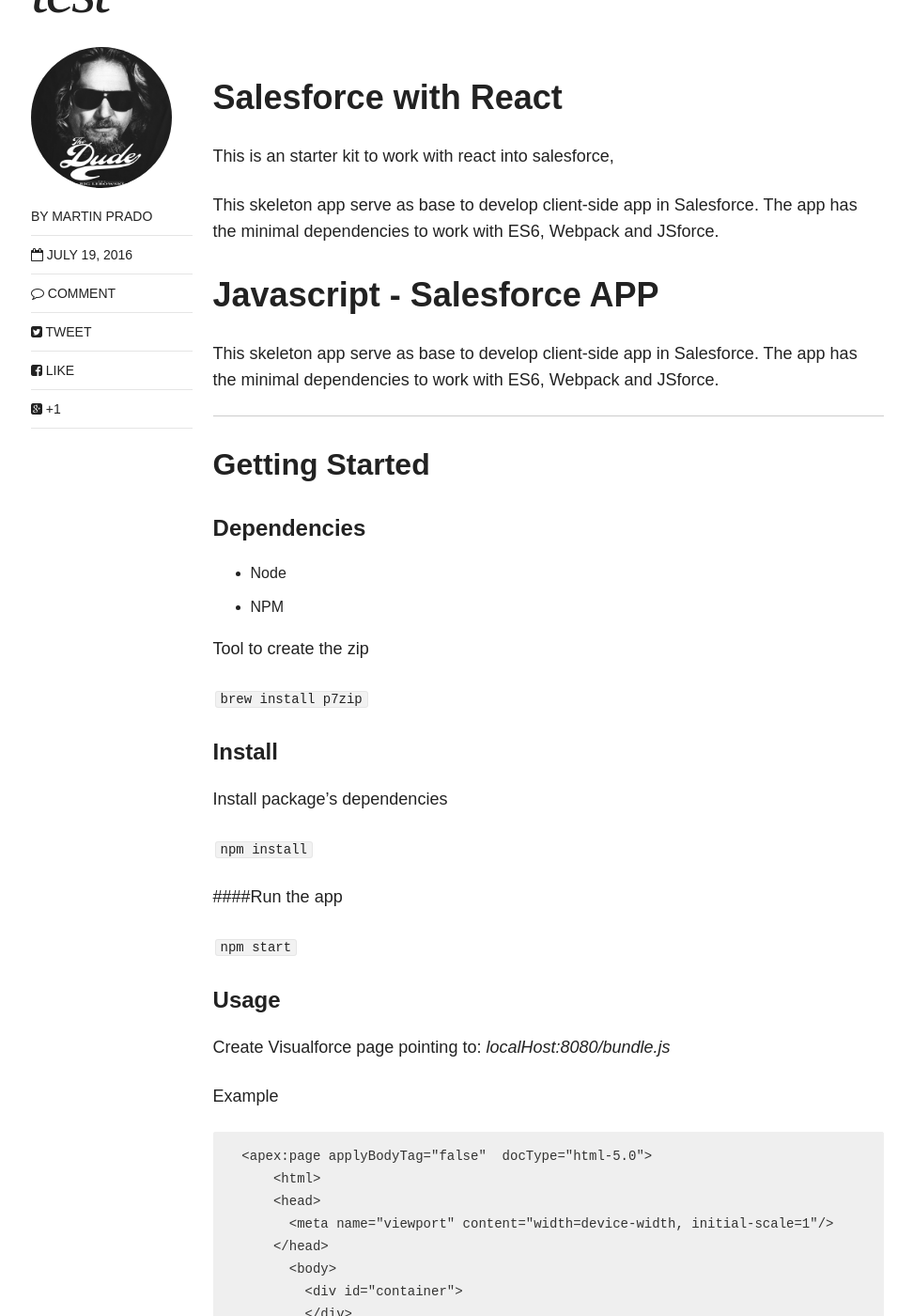
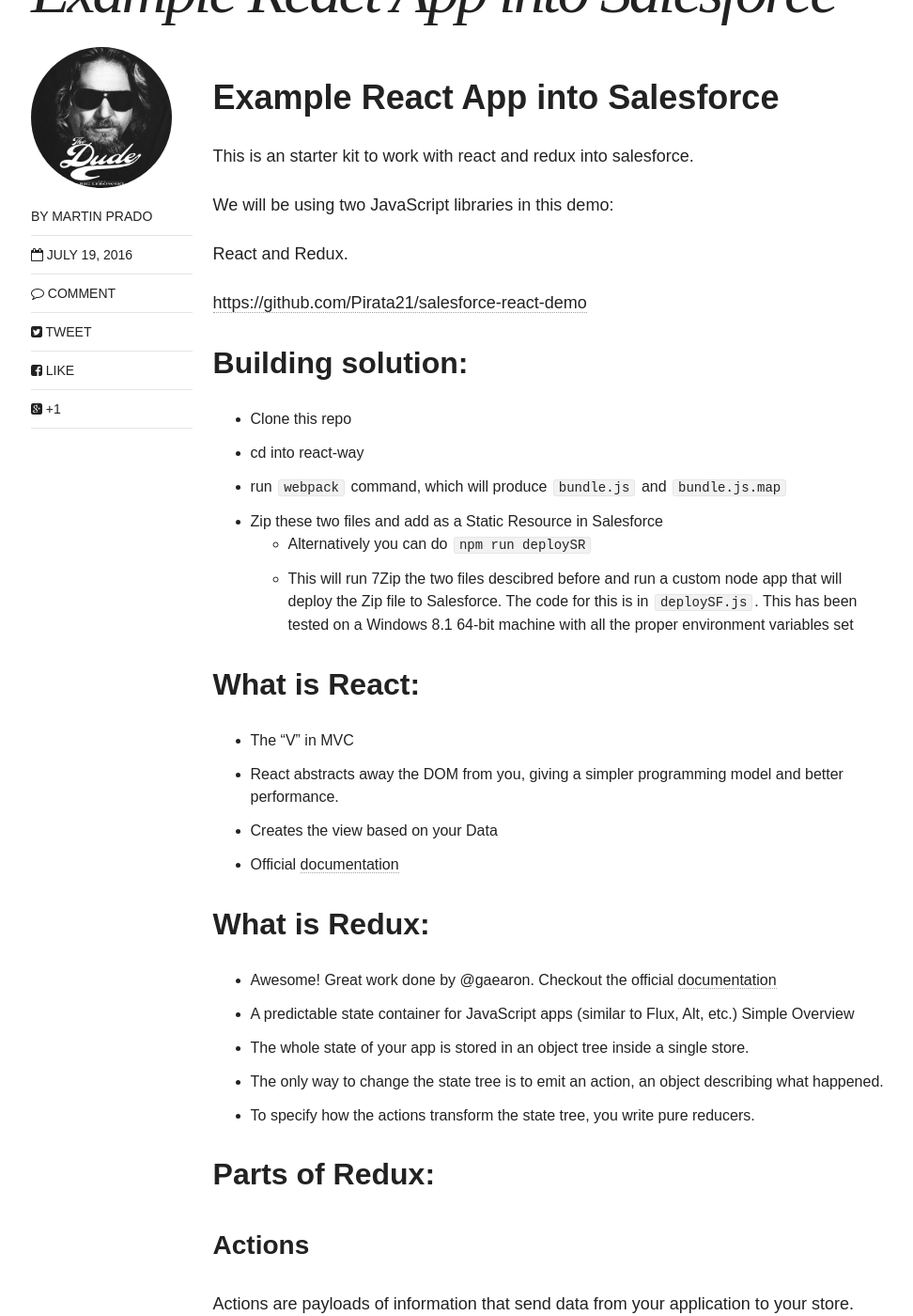
Before and after one commit to Pirata21/pirata21.github.io, a Jekyll site: the page built from _posts/articles/2016-07-19-test.markdown, in a window 1280 px wide and 1400 px high, scrolled down 1240 px. Shown: the whole window at 94% size, without its empty margins (153-1125 px from the left). Built offline with Jekyll 4.4.1, drawn with Linux system fonts in a browser that asks for light colours; nearby versions of some CDN libraries; comment, search, counter and statistics services are not loaded; some of the changed text lies outside the part shown.

Commit message:
new article

````diff
--- a/_posts/articles/2016-07-19-test.markdown
+++ b/_posts/articles/2016-07-19-test.markdown
@@ -1,7 +1,7 @@
 ---
 layout: "post"
-title: "test"
-excerpt: "new article test"
+title: "Example React App into Salesforce"
+excerpt: "This is an starter kit to work with react and redux into salesforce."
 categories: articles
 date: "2016-07-19 18:14"
 tags: [react, salesforce ]
@@ -13,19 +13,85 @@
   feature: punta.png
 ---
 
-# Salesforce with React
+# Example React App into Salesforce
 
-This is an starter kit to work with react into salesforce,
+This is an starter kit to work with react and redux into salesforce.
 
-This skeleton app serve as base to develop client-side app in Salesforce. The app has the minimal dependencies to work with ES6, Webpack and JSforce.
+We will be using two JavaScript libraries in this demo:
 
-Javascript -  Salesforce APP
-===================
+React and Redux.
 
-This skeleton app serve as base to develop client-side app in Salesforce. The app has the minimal dependencies to  work with ES6, Webpack and JSforce.
+[https://github.com/Pirata21/salesforce-react-demo](https://github.com/Pirata21/salesforce-react-demo)
 
-----------
+## Building solution:
+* Clone this repo
+* cd into react-way
+* run ```webpack``` command, which will produce ```bundle.js``` and ```bundle.js.map```
+* Zip these two files and add as a Static Resource in Salesforce
+  * Alternatively you can do ```npm run deploySR```
+  * This will run 7Zip the two files descibred before and run a custom node app that will deploy the Zip file
+    to Salesforce. The code for this is in ```deploySF.js```. This has been
+    tested on a Windows 8.1 64-bit machine with all the proper environment
+    variables set
 
+## What is React:
+* The “V” in MVC
+* React abstracts away the DOM from you, giving a simpler programming model and
+  better performance.
+* Creates the view based on your Data
+* Official [documentation](https://facebook.github.io/react/)
+
+## What is Redux:
+* Awesome! Great work done by @gaearon. Checkout the official [documentation](http://redux.js.org/)
+* A predictable state container for JavaScript apps (similar to Flux, Alt, etc.)
+  Simple Overview
+* The whole state of your app is stored in an object tree inside a single store.
+* The only way to change the state tree is to emit an action, an object
+  describing what happened.
+* To specify how the actions transform the state tree, you write pure reducers.
+
+## Parts of Redux:
+### Actions
+Actions are payloads of information that send data from your application to your
+store. They are the only source of information for the store
+```javascript
+{
+  type: ACTION_TYPE,
+  ... Additional Data
+}
+```
+
+### Reducers
+Actions describe the fact that something happened, but don’t specify how the
+application’s state changes in response. This is the job of a reducer.
+```javascript
+function myReducer(state, action) {
+  switch (action.type) {
+    case MY_ACTION:
+      return Object.assign({}, state, {
+        key: value
+      })
+    default:
+      return state
+    }
+}
+```
+
+### Store
+* Actions represent the facts about “what happened” and Reducers update the
+  state according to those actions.
+* The Store is the object that brings them together. The store has the following
+responsibilities:
+  * Holds application state;
+  * Allows access to state via getState();
+  * Allows state to be updated via dispatch(action);
+  * Registers listeners via subscribe(listener).
+
+```javascript
+import { createStore } from 'redux'
+import myReducer from './reducers'
+let store = createStore(myReducer)
+```
 
 Getting Started
 -------------
@@ -39,7 +105,6 @@
 Tool to create the zip
 
 
-
  `brew install p7zip`
 
 
@@ -48,7 +113,7 @@
 
 `npm install`
 
-####Run the app
+#### Run the app
 
 `npm start`
 
@@ -57,7 +122,7 @@
 
 Example
 
-  ```
+  ```html
   <apex:page applyBodyTag="false"  docType="html-5.0">
       <html>
       <head>
@@ -81,14 +146,19 @@
 
 Replace the script tag on the page pointing to the static resource. Example:
 
+ ```html
 
-    <script charset="utf-8" src="{!URLFOR($Resource.mystaticresource,'bundle.js')}" type="text/javascript"></script>
+  <script charset="utf-8" src="{!URLFOR($Resource.mystaticresource,'bundle.js')}" type="text/javascript"></script>
+
+ ```
 
 ### Deploy Configuration
 
 Edit salesforce.config.js file:
 
-    username: '',
-	password: '',
-	zipName:'',
-	zipDescription: ''
+```
+username: '',
+password: '',
+zipName:'',
+zipDescription: ''
+```
````
